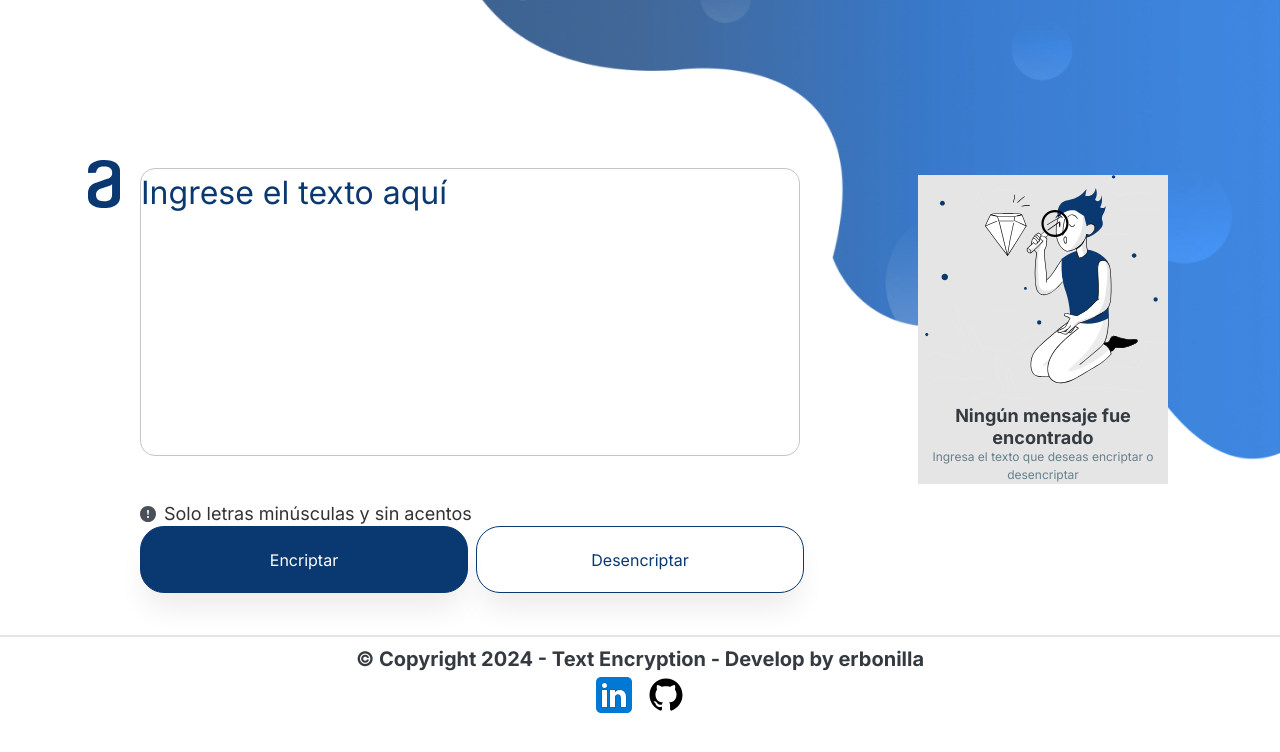
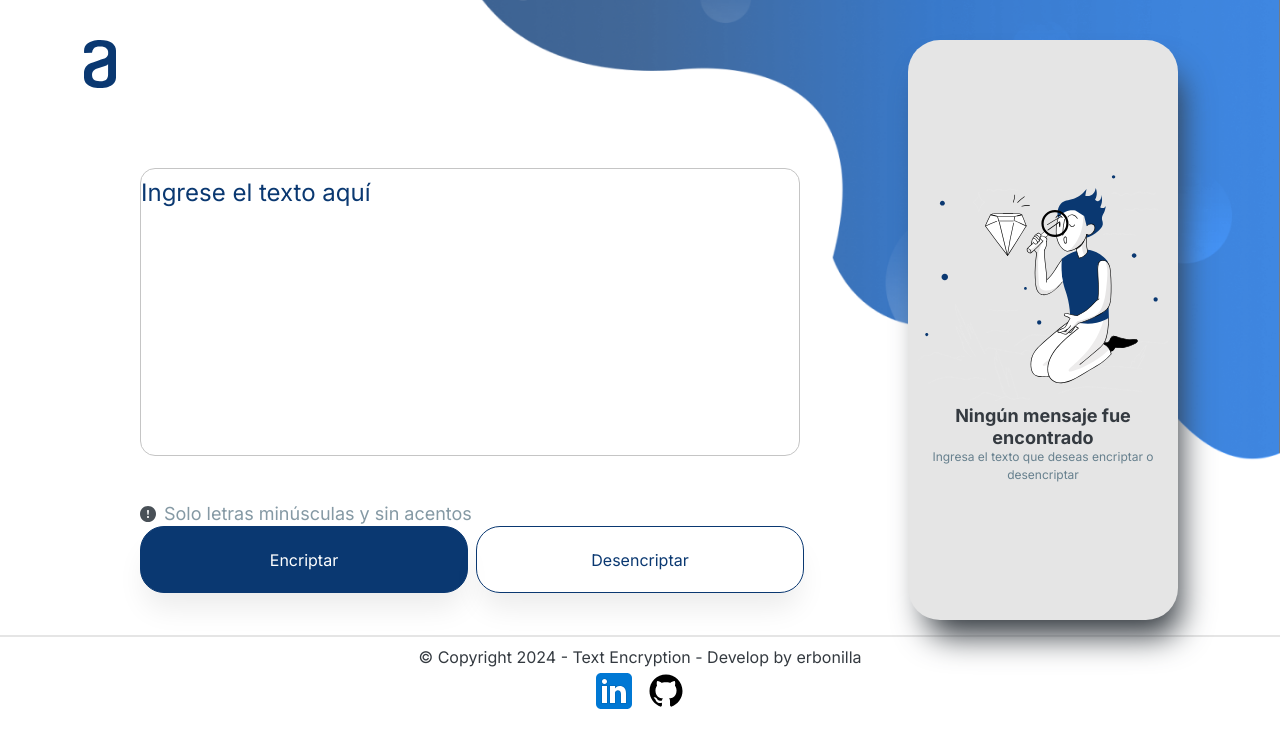
Before and after one commit to erbonilla/encryption-decryption-challenge, a plain HTML site: page index.html in a window 1280 px wide. Drawn offline with Linux system fonts and the light colour scheme.

Commit message:
Updated and corrected index.html, style.css, images

```diff
--- a/index.html
+++ b/index.html
@@ -46,10 +46,10 @@
 
     <footer>
         <p class="copyright">&copy; Copyright 2024 - Text Encryption - Develop by erbonilla</p>
-        <a href="#" rel="">
+        <a href="https://www.linkedin.com/in/edgarbonillag/" rel="">
             <img class="linked" src="/imagenes/linkedin.svg" alt="Logo linkedin">
         </a>
-        <a href="#" rel="">
+        <a href="https://github.com/erbonilla" rel="">
             <img class="Git" src="/imagenes/github.svg" alt="Logo Github">
         </a>
     </footer>
--- a/style.css
+++ b/style.css
@@ -55,9 +55,10 @@ header{
 header .logo{
     display: flex;
     align-items: flex-start;
-    padding-top: 120px;
-    margin-left: 48px;
+        width: 120px;
+        height: 48px;
 }
+
 
 /* -----------------------
 Main
@@ -66,7 +67,7 @@ Main
 main{
     display: flex;
     flex-direction: row;
-    background: url(/imagenes/portada.png) no-repeat;
+    background: url(../imagenes/portada.png) no-repeat;
     background-size: cover;
     background-position: center;
 }
@@ -81,7 +82,7 @@ main{
     width: 660px;
     height: 288px;
     font-weight: 400;
-    font-size: 32px;
+    font-size: 24px;
     line-height: 48px;
     outline: none;
     border: 1px solid var(--Greey);
@@ -91,7 +92,7 @@ main{
 
 .encriptar::placeholder,:focus{
     color: var(--Dark-blue-dark-blue-300);
-    }
+}
 
 .encriptador-aviso{
     display: flex;
@@ -110,10 +111,10 @@ main{
         font-size: 18px;
         line-height: 150%;
         opacity: 0.8;
-        color: var(--Gray-gray-500);
+        color: var(--Medium-grey);
     }
 
-    .encriptador-contenedor{
+.encriptador-contenedor{
         display: flex;
         flex-direction: row;
         align-items: flex-start;
@@ -140,7 +141,7 @@ main{
     }
 
     .btn-encriptar:active{
-        box-shadow: inset 2px 2px 4px var(--Font),
+        box-shadow: inset 2px 2px 4px var(--Font);
         inset -3px -4px 8px var(--Dark-Blue);
         color: var(--White-Blue);
     }
@@ -164,7 +165,7 @@ main{
 
     .btn-copiar:active,
     .btn-desencriptar:active{
-    box-shadow: inset 2px 2px 4px var(--Dark-Blue),
+    box-shadow: inset 2px 2px 4px var(--Dark-Blue);
     inset -3px -4px 8px var(--Font);
     color: var(--Medium-Blue);
 }
@@ -172,7 +173,7 @@ main{
     .tarjeta{
         width: 270px;
         height: 580px;
-        background: var(--font-color)
+        background: var(--font-color);
         box-shadow: 10px 24px 32px -8px var(--Gray);
         position: relative;
         margin-top: 40px;
@@ -221,7 +222,7 @@ main{
         font-weight: 400;
         font-size: 24px;
         line-height: 36px;
-        color: var(--Gray-gray-400);
+        color: var(--Gree);
         background: transparent;
         border-top-right-radius: 32px;
         border-top-left-radius: 32px;
@@ -268,8 +269,8 @@ footer{
     color: var(--Gray);
     text-align: center;
     height: 5px;
-    font-size: 20px;
-    font-weight: 700;
+    font-size: 16px;
+    font-weight: 400;
     color: var(--Gray);
 }
 
```
Also changed, not shown: README.md, 2 other files.
